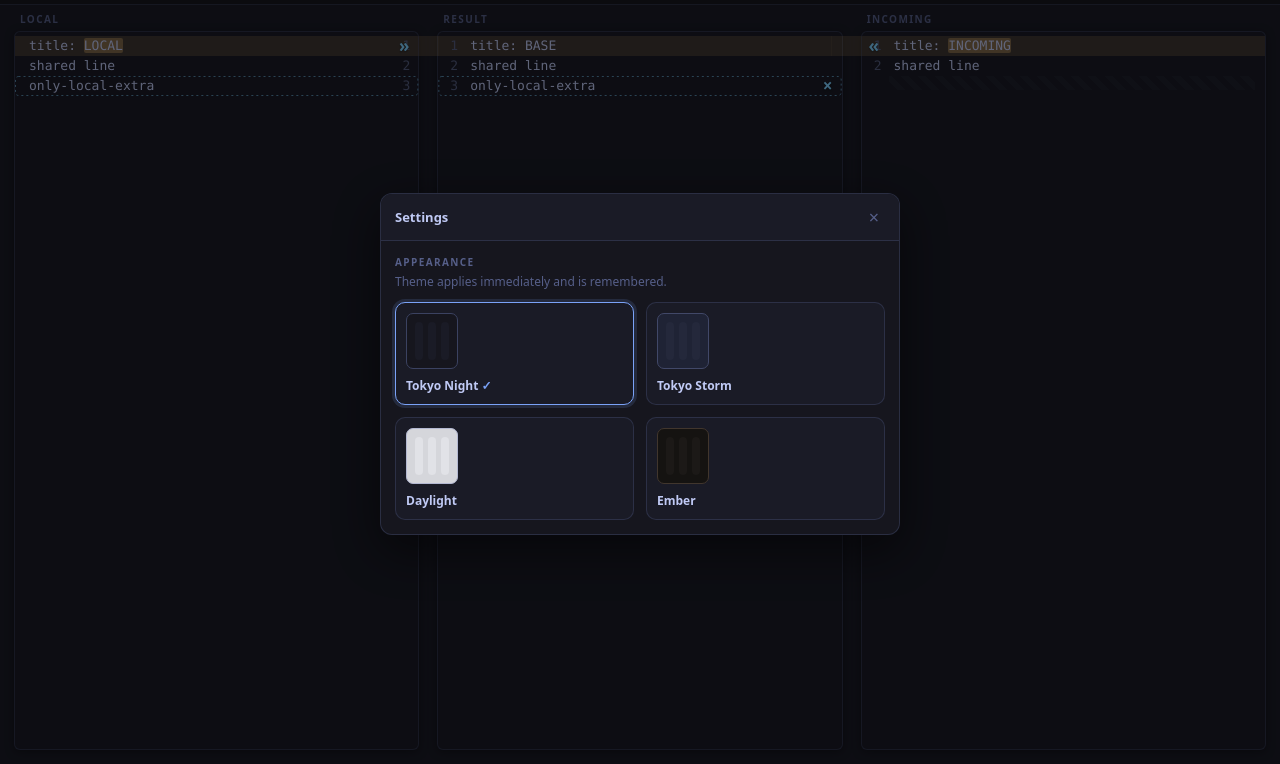
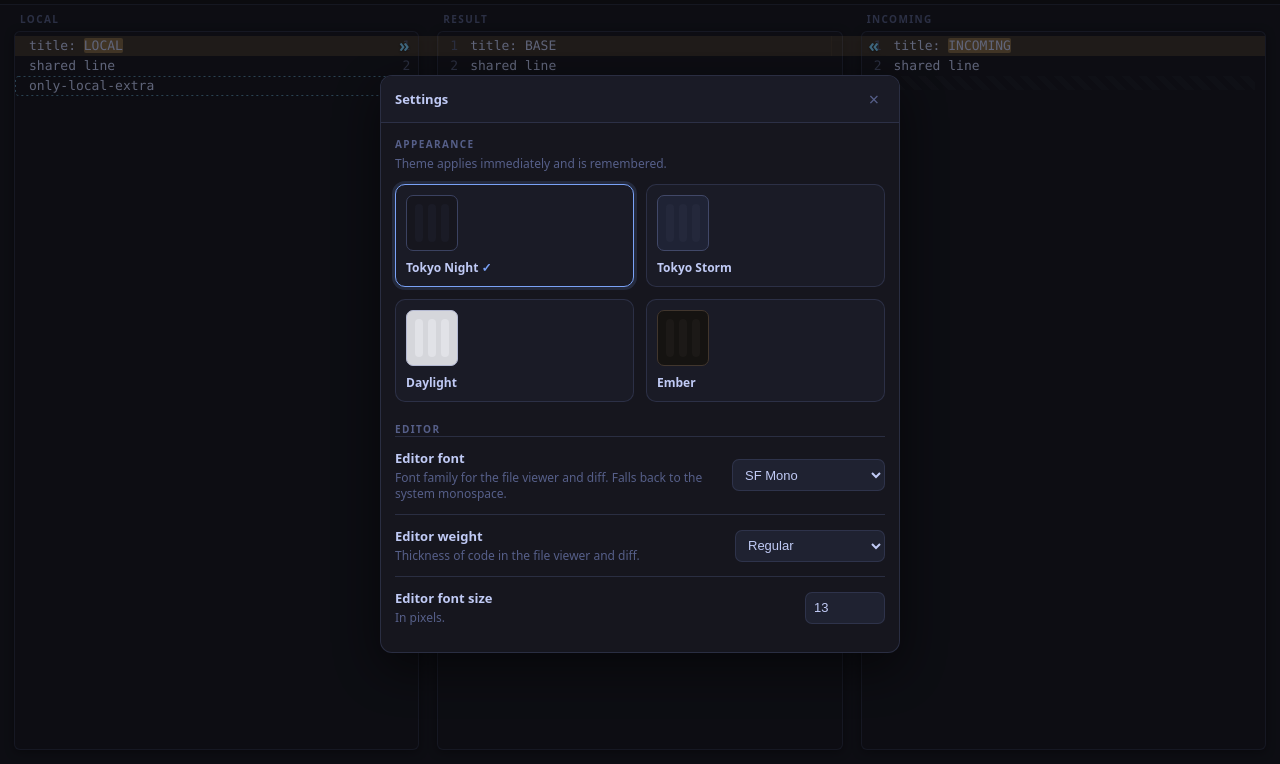
Before and after one commit to mayckol/mcr, a website built with Vite: page ui/index.html in a window 1280 px wide. Both pictures are taken after a click on the button "Settings (⌘,)". Shown: the part 36-800 px from the top of the page. Built offline with nearby package versions, Linux system fonts and the light colour scheme.

Commit message:
feat(ui): configurable editor font (family, weight, size)
Add a Settings → Editor section to choose the code font family, weight, and
size; changes apply live to all three panes and persist in localStorage. Font
styling moves into its own CodeMirror compartment (theme/font.ts) so it
reconfigures independently of the theme, with the derived line height kept an
integer and shared across panes to preserve row alignment. Every family stack
degrades to the system monospace, so no face needs bundling.

```diff
--- a/ui/src/main.ts
+++ b/ui/src/main.ts
@@ -10,6 +10,7 @@ import { FileList } from "./files/list";
 import { ExitConfirmModal } from "./confirm/modal";
 import { SettingsPanel } from "./settings/panel";
 import { applyTheme, storedThemeId } from "./theme/manager";
+import { applyFont } from "./theme/font";
 import { listen } from "@tauri-apps/api/event";
 import type { SessionModel, SessionSummary, SessionProgress, Side } from "./ipc/types";
 
@@ -211,7 +212,10 @@ $("shortcuts").addEventListener("click", () => shortcutsPanel.open());
 
 // Settings (Appearance). Opened from the gear, Cmd/Ctrl+,, or the native
 // macOS app-menu "Settings…" item (which emits mcr://open-settings).
-const settingsPanel = new SettingsPanel((id) => applyTheme(id, (p) => merge.setTheme(p)));
+const settingsPanel = new SettingsPanel(
+  (id) => applyTheme(id, (p) => merge.setTheme(p)),
+  (settings) => merge.setFont(applyFont(settings))
+);
 $("settings").addEventListener("click", () => settingsPanel.open());
 window.addEventListener("keydown", (e) => {
   if ((e.metaKey || e.ctrlKey) && e.key === ",") {
--- a/ui/src/panes/merge.ts
+++ b/ui/src/panes/merge.ts
@@ -7,6 +7,7 @@ import { editorTheme } from "../theme/editor";
 import { themeById } from "../theme/themes";
 import { storedThemeId } from "../theme/manager";
 import type { ThemePalette } from "../theme/themes";
+import { fontExtension, storedFont, type FontSettings } from "../theme/font";
 import { syntaxFor } from "../highlight/syntax";
 
 export interface MergeRoots {
@@ -27,7 +28,8 @@ function makeView(
   editable: boolean,
   cb: MergeCallbacks,
   langGuard: Compartment,
-  themeGuard: Compartment
+  themeGuard: Compartment,
+  fontGuard: Compartment
 ): EditorView {
   const editGuard = new Compartment();
   const view = new EditorView({
@@ -36,6 +38,7 @@ function makeView(
       doc: "",
       extensions: [
         themeGuard.of(editorTheme(themeById(storedThemeId()))),
+        fontGuard.of(fontExtension(storedFont())),
         langGuard.of(syntaxFor(null)),
         lineNumbers(),
         hunkDecorations(pane),
@@ -57,7 +60,6 @@ function makeView(
           ".cm-scroller": {
             overflow: "auto",
             scrollbarGutter: "stable",
-            fontFamily: "ui-monospace, monospace",
           },
         }),
       ],
@@ -74,11 +76,12 @@ export class MergeEditor {
 
   private readonly langGuard = new Compartment();
   private readonly themeGuard = new Compartment();
+  private readonly fontGuard = new Compartment();
 
   constructor(roots: MergeRoots, cb: MergeCallbacks) {
-    this.local = makeView(roots.local, "local", false, cb, this.langGuard, this.themeGuard);
-    this.result = makeView(roots.result, "result", true, cb, this.langGuard, this.themeGuard);
-    this.incoming = makeView(roots.incoming, "incoming", false, cb, this.langGuard, this.themeGuard);
+    this.local = makeView(roots.local, "local", false, cb, this.langGuard, this.themeGuard, this.fontGuard);
+    this.result = makeView(roots.result, "result", true, cb, this.langGuard, this.themeGuard, this.fontGuard);
+    this.incoming = makeView(roots.incoming, "incoming", false, cb, this.langGuard, this.themeGuard, this.fontGuard);
   }
 
   views(): EditorView[] {
@@ -98,6 +101,14 @@ export class MergeEditor {
     const ext = editorTheme(palette);
     for (const view of this.views()) {
       view.dispatch({ effects: this.themeGuard.reconfigure(ext) });
+    }
+  }
+
+  /** Reapply font family, weight, and size to all three panes. */
+  setFont(settings: FontSettings) {
+    const ext = fontExtension(settings);
+    for (const view of this.views()) {
+      view.dispatch({ effects: this.fontGuard.reconfigure(ext) });
     }
   }
 
--- a/ui/src/settings/panel.ts
+++ b/ui/src/settings/panel.ts
@@ -1,5 +1,11 @@
 import { THEMES, type ThemeId, type ThemePalette } from "../theme/themes";
 import { storedThemeId } from "../theme/manager";
+import {
+  FONT_FAMILIES,
+  FONT_WEIGHTS,
+  storedFont,
+  type FontSettings,
+} from "../theme/font";
 
 function escapeHtml(s: string): string {
   return s.replace(/[&<>"']/g, (c) =>
@@ -22,11 +28,23 @@ function preview(p: ThemePalette): string {
   );
 }
 
-/** Settings modal. One section for now — Appearance — themed live on click. */
+function options(items: { id: string; label: string }[], selected: string): string {
+  return items
+    .map(
+      (o) =>
+        `<option value="${o.id}"${o.id === selected ? " selected" : ""}>${escapeHtml(o.label)}</option>`
+    )
+    .join("");
+}
+
+/** Settings modal: Appearance (theme) and Editor font — both applied live. */
 export class SettingsPanel {
   private overlay: HTMLElement;
 
-  constructor(private onTheme: (id: ThemeId) => void) {
+  constructor(
+    private onTheme: (id: ThemeId) => void,
+    private onFont: (settings: FontSettings) => void
+  ) {
     this.overlay = document.createElement("div");
     this.overlay.className = "mcr-modal-overlay";
     this.overlay.style.display = "none";
@@ -55,6 +73,8 @@ export class SettingsPanel {
         `</button>`
     ).join("");
 
+    const font = storedFont();
+
     this.overlay.innerHTML = `
       <div class="mcr-modal mcr-settings" role="dialog" aria-label="Settings">
         <header class="mcr-modal-head">
@@ -65,6 +85,31 @@ export class SettingsPanel {
           <div class="mcr-settings-section">Appearance</div>
           <p class="mcr-settings-hint">Theme applies immediately and is remembered.</p>
           <div class="th-grid">${cards}</div>
+
+          <div class="mcr-settings-section">Editor</div>
+          <div class="mcr-field">
+            <div class="mcr-field-text">
+              <span class="mcr-field-name">Editor font</span>
+              <span class="mcr-field-hint">Font family for the file viewer and diff. Falls
+                back to the system monospace.</span>
+            </div>
+            <select class="mcr-input" data-font="family">${options(FONT_FAMILIES, font.family)}</select>
+          </div>
+          <div class="mcr-field">
+            <div class="mcr-field-text">
+              <span class="mcr-field-name">Editor weight</span>
+              <span class="mcr-field-hint">Thickness of code in the file viewer and diff.</span>
+            </div>
+            <select class="mcr-input" data-font="weight">${options(FONT_WEIGHTS, font.weight)}</select>
+          </div>
+          <div class="mcr-field">
+            <div class="mcr-field-text">
+              <span class="mcr-field-name">Editor font size</span>
+              <span class="mcr-field-hint">In pixels.</span>
+            </div>
+            <input class="mcr-input mcr-input-num" type="number" min="8" max="32" step="1"
+              data-font="size" value="${font.size}" />
+          </div>
         </div>
       </div>`;
 
@@ -75,5 +120,20 @@ export class SettingsPanel {
         this.renderInto(); // re-render so the active outline follows the pick
       });
     });
+    this.overlay
+      .querySelectorAll<HTMLSelectElement | HTMLInputElement>("[data-font]")
+      .forEach((el) => {
+        el.addEventListener("change", () => this.emitFont());
+      });
+  }
+
+  private emitFont() {
+    const read = (key: string) =>
+      this.overlay.querySelector<HTMLSelectElement | HTMLInputElement>(`[data-font="${key}"]`)!.value;
+    this.onFont({
+      family: read("family"),
+      weight: read("weight"),
+      size: Number(read("size")),
+    });
   }
 }
--- a/ui/src/styles.css
+++ b/ui/src/styles.css
@@ -360,6 +360,35 @@ button { font: inherit; }
 }
 .mcr-settings-hint { margin: 4px 0 12px; color: var(--fg-dim); font-size: 12px; }
 
+.mcr-settings-section:not(:first-child) { margin-top: 20px; }
+
+.mcr-field {
+  display: flex;
+  align-items: center;
+  gap: 16px;
+  padding: 12px 0;
+  border-top: 1px solid var(--border-soft);
+}
+.mcr-field:first-of-type { margin-top: 4px; }
+.mcr-field-text { display: flex; flex-direction: column; gap: 3px; min-width: 0; flex: 1; }
+.mcr-field-name { font-size: 13px; font-weight: 600; color: var(--fg); }
+.mcr-field-hint { font-size: 12px; color: var(--fg-dim); line-height: 1.35; }
+
+.mcr-input {
+  height: 32px;
+  min-width: 150px;
+  background: color-mix(in srgb, var(--bg-elev) 55%, transparent);
+  color: var(--fg);
+  border: 1px solid var(--border-soft);
+  border-radius: var(--radius-sm);
+  padding: 0 8px;
+  font-size: 13px;
+  cursor: pointer;
+}
+.mcr-input:hover { border-color: var(--accent); }
+.mcr-input:focus { outline: none; border-color: var(--accent); box-shadow: 0 0 0 3px var(--accent-soft); }
+.mcr-input-num { min-width: 80px; width: 80px; text-align: left; cursor: text; }
+
 .th-grid { display: grid; grid-template-columns: repeat(2, 1fr); gap: 12px; }
 .th-card {
   display: flex;
--- a/ui/src/theme/editor.ts
+++ b/ui/src/theme/editor.ts
@@ -10,14 +10,7 @@ function chrome(p: ThemePalette): Extension {
   return EditorView.theme(
     {
       "&": { color: p.fg, backgroundColor: "transparent", height: "100%" },
-      ".cm-scroller": {
-        fontFamily: "ui-monospace, SFMono-Regular, Menlo, monospace",
-        fontSize: "13px",
-        lineHeight: "20px",
-      },
-      // Fixed, integer line height so every row is identical across panes — banded
-      // and plain lines must match exactly or the three panes drift out of alignment.
-      ".cm-line": { lineHeight: "20px", padding: "0 4px" },
+      ".cm-line": { padding: "0 4px" },
       ".cm-content": { caretColor: p.fg },
       ".cm-cursor, .cm-dropCursor": { borderLeftColor: p.fg },
       "&.cm-focused .cm-selectionBackground, .cm-selectionBackground, .cm-content ::selection": {
@@ -28,7 +21,6 @@ function chrome(p: ThemePalette): Extension {
         color: p.gutter,
         border: "none",
       },
-      ".cm-gutterElement": { lineHeight: "20px" },
       ".cm-lineNumbers .cm-gutterElement": { color: p.gutter, padding: "0 8px 0 12px" },
       ".cm-activeLineGutter": { backgroundColor: "transparent" },
       ".cm-activeLine": { backgroundColor: "transparent" },
--- /dev/null
+++ b/ui/src/theme/font.ts
@@ -0,0 +1,109 @@
+import { EditorView } from "@codemirror/view";
+import type { Extension } from "@codemirror/state";
+
+export interface FontOption {
+  id: string;
+  label: string;
+  stack: string;
+}
+
+export interface WeightOption {
+  id: string;
+  label: string;
+  value: string;
+}
+
+export interface FontSettings {
+  family: string;
+  weight: string;
+  size: number;
+}
+
+// None of these are bundled — each stack degrades to the system monospace when
+// the named face is absent, so a pick is always safe even off a fresh machine.
+export const FONT_FAMILIES: FontOption[] = [
+  { id: "sf-mono", label: "SF Mono", stack: `"SF Mono", SFMono-Regular, ui-monospace, Menlo, monospace` },
+  { id: "menlo", label: "Menlo", stack: `Menlo, Monaco, ui-monospace, monospace` },
+  { id: "fira-code", label: "Fira Code", stack: `"Fira Code", ui-monospace, SFMono-Regular, Menlo, monospace` },
+  { id: "cascadia-code", label: "Cascadia Code", stack: `"Cascadia Code", ui-monospace, SFMono-Regular, Menlo, monospace` },
+  { id: "source-code-pro", label: "Source Code Pro", stack: `"Source Code Pro", ui-monospace, SFMono-Regular, Menlo, monospace` },
+  { id: "ibm-plex-mono", label: "IBM Plex Mono", stack: `"IBM Plex Mono", ui-monospace, SFMono-Regular, Menlo, monospace` },
+  { id: "system", label: "System monospace", stack: `ui-monospace, SFMono-Regular, Menlo, monospace` },
+];
+
+export const FONT_WEIGHTS: WeightOption[] = [
+  { id: "light", label: "Light", value: "300" },
+  { id: "regular", label: "Regular", value: "400" },
+  { id: "medium", label: "Medium", value: "500" },
+  { id: "semibold", label: "Semibold", value: "600" },
+  { id: "bold", label: "Bold", value: "700" },
+];
+
+export const DEFAULT_FONT: FontSettings = { family: "sf-mono", weight: "regular", size: 13 };
+const MIN_SIZE = 8;
+const MAX_SIZE = 32;
+const STORAGE_KEY = "mcr.font";
+
+export function familyById(id: string): FontOption {
+  return FONT_FAMILIES.find((f) => f.id === id) ?? FONT_FAMILIES[0];
+}
+
+export function weightById(id: string): WeightOption {
+  return FONT_WEIGHTS.find((w) => w.id === id) ?? FONT_WEIGHTS[1];
+}
+
+function clampSize(n: number): number {
+  if (!Number.isFinite(n)) return DEFAULT_FONT.size;
+  return Math.min(MAX_SIZE, Math.max(MIN_SIZE, Math.round(n)));
+}
+
+export function storedFont(): FontSettings {
+  try {
+    const raw = localStorage.getItem(STORAGE_KEY);
+    if (!raw) return { ...DEFAULT_FONT };
+    const parsed = JSON.parse(raw) as Partial<FontSettings>;
+    return {
+      family: familyById(parsed.family ?? DEFAULT_FONT.family).id,
+      weight: weightById(parsed.weight ?? DEFAULT_FONT.weight).id,
+      size: clampSize(parsed.size ?? DEFAULT_FONT.size),
+    };
+  } catch {
+    return { ...DEFAULT_FONT };
+  }
+}
+
+export function applyFont(settings: FontSettings): FontSettings {
+  const normalized: FontSettings = {
+    family: familyById(settings.family).id,
+    weight: weightById(settings.weight).id,
+    size: clampSize(settings.size),
+  };
+  try {
+    localStorage.setItem(STORAGE_KEY, JSON.stringify(normalized));
+  } catch {
+    // Storage unavailable (private mode) — font still applies for this run.
+  }
+  return normalized;
+}
+
+/**
+ * Font-driven editor styling as its own compartment: family, weight, size, and
+ * the line height derived from size. Line height must stay an integer and match
+ * across all three panes, or banded and plain rows drift out of alignment.
+ */
+export function fontExtension(settings: FontSettings): Extension {
+  const { stack } = familyById(settings.family);
+  const weight = weightById(settings.weight).value;
+  const size = clampSize(settings.size);
+  const lineHeight = Math.round(size * 1.55);
+  return EditorView.theme({
+    ".cm-scroller": {
+      fontFamily: stack,
+      fontSize: `${size}px`,
+      lineHeight: `${lineHeight}px`,
+    },
+    ".cm-content": { fontWeight: weight },
+    ".cm-line": { lineHeight: `${lineHeight}px` },
+    ".cm-gutterElement": { lineHeight: `${lineHeight}px` },
+  });
+}
```
Also changed, not shown: ui/tests/theme_settings.test.ts (+36 -3 lines).
